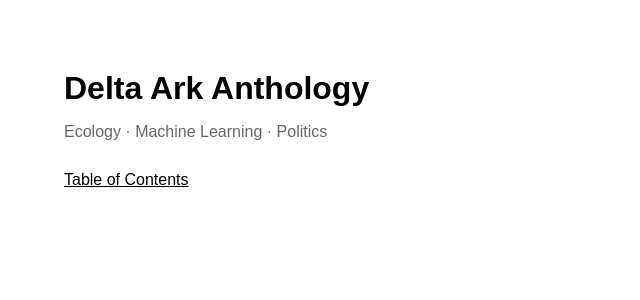
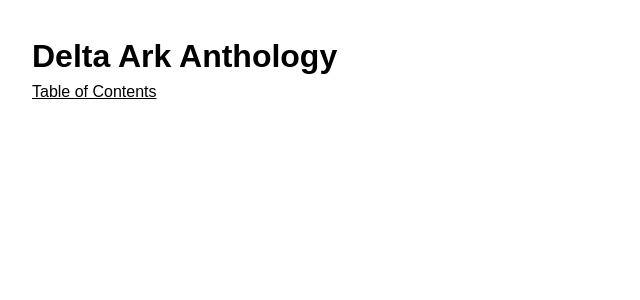
Before and after one commit to gridwalk/delta-ark-anthology, a web app: file templates/home.html in a window 1280 px wide. Shown: the top 300 px of the page, without its empty margins (0-640 px from the left). Run offline with its HTML, style and script files only (its server is not run), Linux system fonts and the light colour scheme.

Commit message:
Simplify homepage to bare minimum

```diff
--- a/templates/home.html
+++ b/templates/home.html
@@ -5,15 +5,9 @@
   <meta name="viewport" content="width=device-width, initial-scale=1.0">
   <title>Delta Ark Anthology</title>
   <link rel="stylesheet" href="/static/css/main.css">
-  <link rel="stylesheet" href="/static/css/home.css">
 </head>
 <body>
-
-  <main class="splash">
-    <h1 class="splash-title">Delta Ark Anthology</h1>
-    <p class="splash-subtitle">Ecology &middot; Machine Learning &middot; Politics</p>
-    <a href="/toc/">Table of Contents</a>
-  </main>
-
+  <h1>Delta Ark Anthology</h1>
+  <a href="/toc/">Table of Contents</a>
 </body>
 </html>
```
